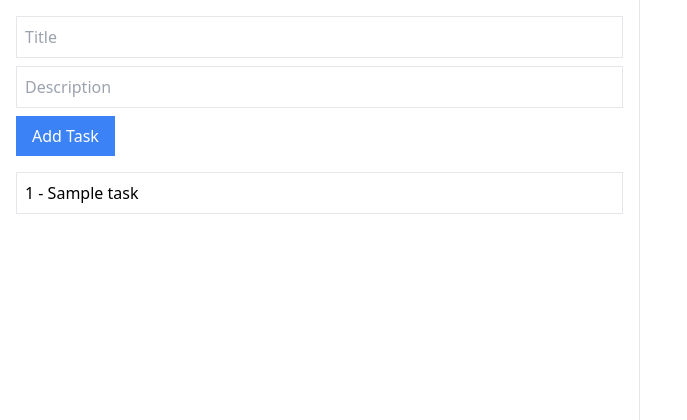
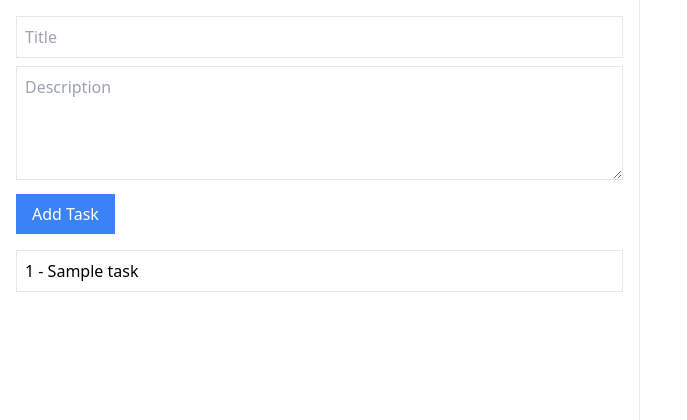
Before and after one commit to nikmedoed/DEMO-TODO-fastapi-htmx, a FastAPI app: page / in a window 1280 px wide. Shown: the top 420 px of the page, without its empty margins (0-687 px from the left). Run offline with FastAPI, Linux system fonts and the light colour scheme; tables that the repository leaves empty hold one stand-in row (values such as "Sample post"); some libraries are stand-ins or nearby versions.

Commit message:
multiline description

```diff
--- a/app/templates/index.html
+++ b/app/templates/index.html
@@ -12,8 +12,9 @@
             <input type="text" name="title" placeholder="Title" class="border p-2 w-full">
         </div>
         <div class="mb-2">
-            <input type="text" name="description" placeholder="Description" class="border p-2 w-full">
+            <textarea name="description" placeholder="Description" class="border p-2 w-full" rows="4"></textarea>
         </div>
+
         <button type="submit" class="bg-blue-500 text-white py-2 px-4">Add Task</button>
     </form>
     <div id="task-list">
--- a/app/templates/task_detail.html
+++ b/app/templates/task_detail.html
@@ -1,5 +1,6 @@
 <h2 class="text-xl font-bold">ID: {{ task.id }} - {{ task.title }}</h2>
-<p class="mb-4">{{ task.description }}</p>
+<p class="mb-4 whitespace-pre-line">{{ task.description }}</p>
+
 <form hx-post="/task/delete/{{ task.id }}"
       hx-target="#task-{{ task.id }}"
       hx-swap="outerHTML">
```
